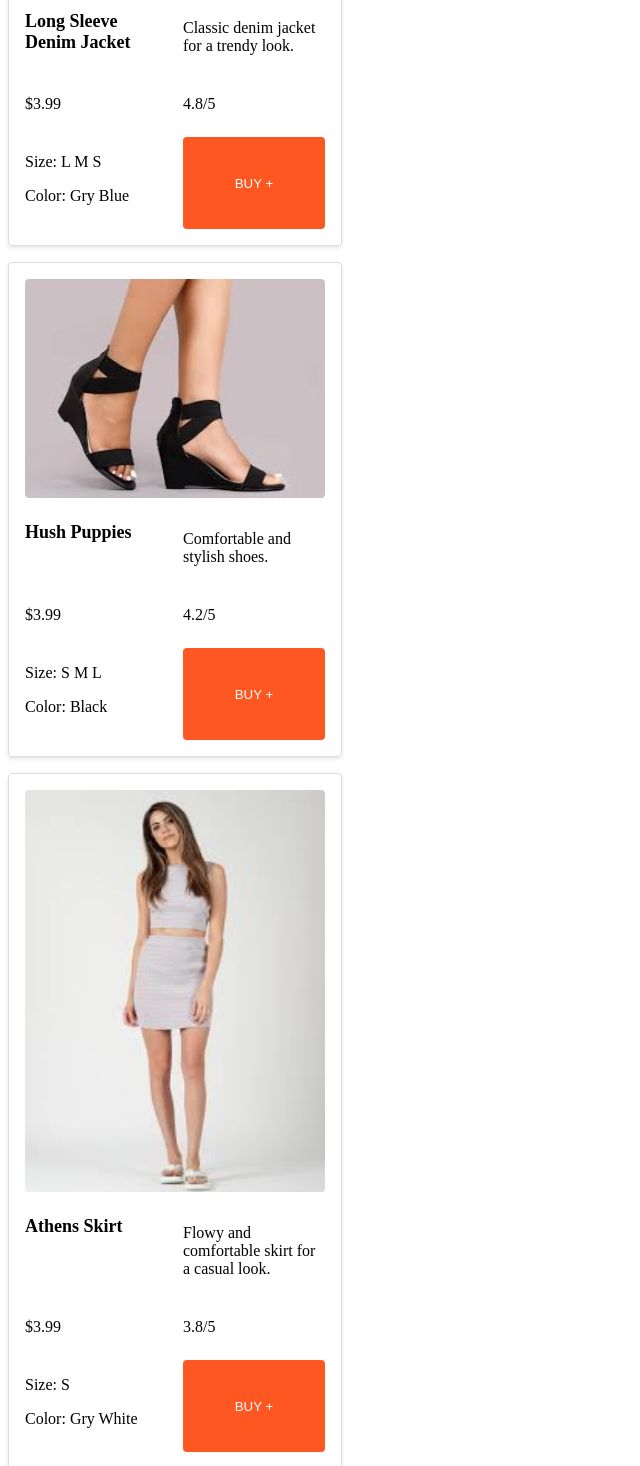
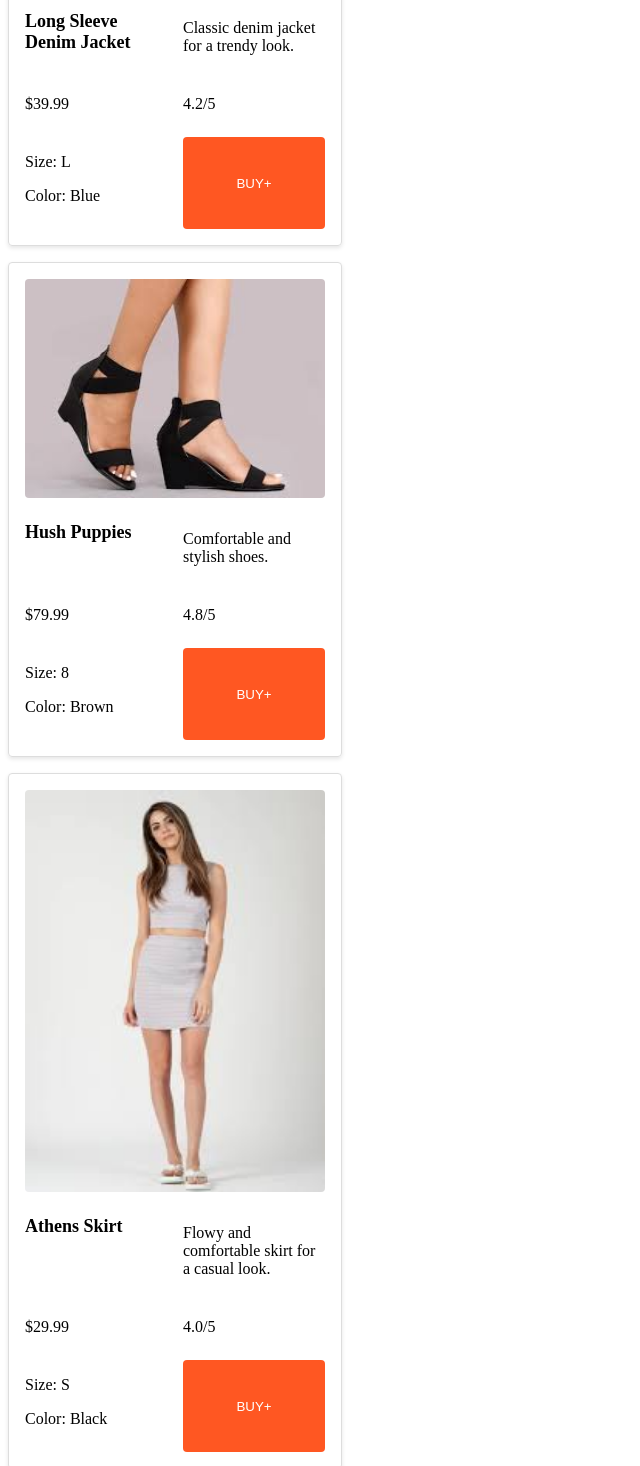
Before and after one commit to Aspakali/TestCss, a plain HTML site: page index.html in a window 1280 px wide. Shown: the part 1108-2574 px from the top of the page, without its empty margins (0-640 px from the left). Drawn offline with Linux system fonts and the light colour scheme.

Commit message:
Update index.html

```diff
--- a/index.html
+++ b/index.html
@@ -7,6 +7,7 @@
     <title>Weeklytest</title>
 </head>
 <body>
+  <div class = 'main_div'>
     <div class="card">
         <img src="Woman.jpg" alt="White Traditional Long Dress" class="card-image">
         <div class="card-content">
@@ -27,13 +28,13 @@
         <div class="card-content">
           <h3 class="card-title">Long Sleeve Denim Jacket</h3>
           <p class="card-description">Classic denim jacket for a trendy look.</p>
-          <p class="card-price">$3.99</p>
-          <p class="card-rating">4.8/5</p>
+          <p class="card-price">$39.99</p>
+          <p class="card-rating">4.2/5</p>
           <div class="card-details">
-            <p>Size: L M S</p>
-            <p>Color: Gry Blue</p>
+            <p>Size: L</p>
+            <p>Color: Blue</p>
           </div>
-          <button class="card-button">BUY +</button>
+          <button class="card-button">BUY+</button>
         </div>
       </div>
 
@@ -42,13 +43,13 @@
         <div class="card-content">
           <h3 class="card-title">Hush Puppies</h3>
           <p class="card-description">Comfortable and stylish shoes.</p>
-          <p class="card-price">$3.99</p>
-          <p class="card-rating">4.2/5</p>
+          <p class="card-price">$79.99</p>
+          <p class="card-rating">4.8/5</p>
           <div class="card-details">
-            <p>Size: S M L</p>
-            <p>Color: Black</p>
+            <p>Size: 8</p>
+            <p>Color: Brown</p>
           </div>
-          <button class="card-button">BUY +</button>
+          <button class="card-button">BUY+</button>
         </div>
       </div>
 
@@ -57,15 +58,15 @@
         <div class="card-content">
           <h3 class="card-title">Athens Skirt</h3>
           <p class="card-description">Flowy and comfortable skirt for a casual look.</p>
-          <p class="card-price">$3.99</p>
-          <p class="card-rating">3.8/5</p>
+          <p class="card-price">$29.99</p>
+          <p class="card-rating">4.0/5</p>
           <div class="card-details">
             <p>Size: S</p>
-            <p>Color: Gry White</p>
+            <p>Color: Black</p>
           </div>
-          <button class="card-button">BUY +</button>
+          <button class="card-button">BUY+</button>
         </div>
       </div>
-
+  </div>
 </body>
 </html>
```
